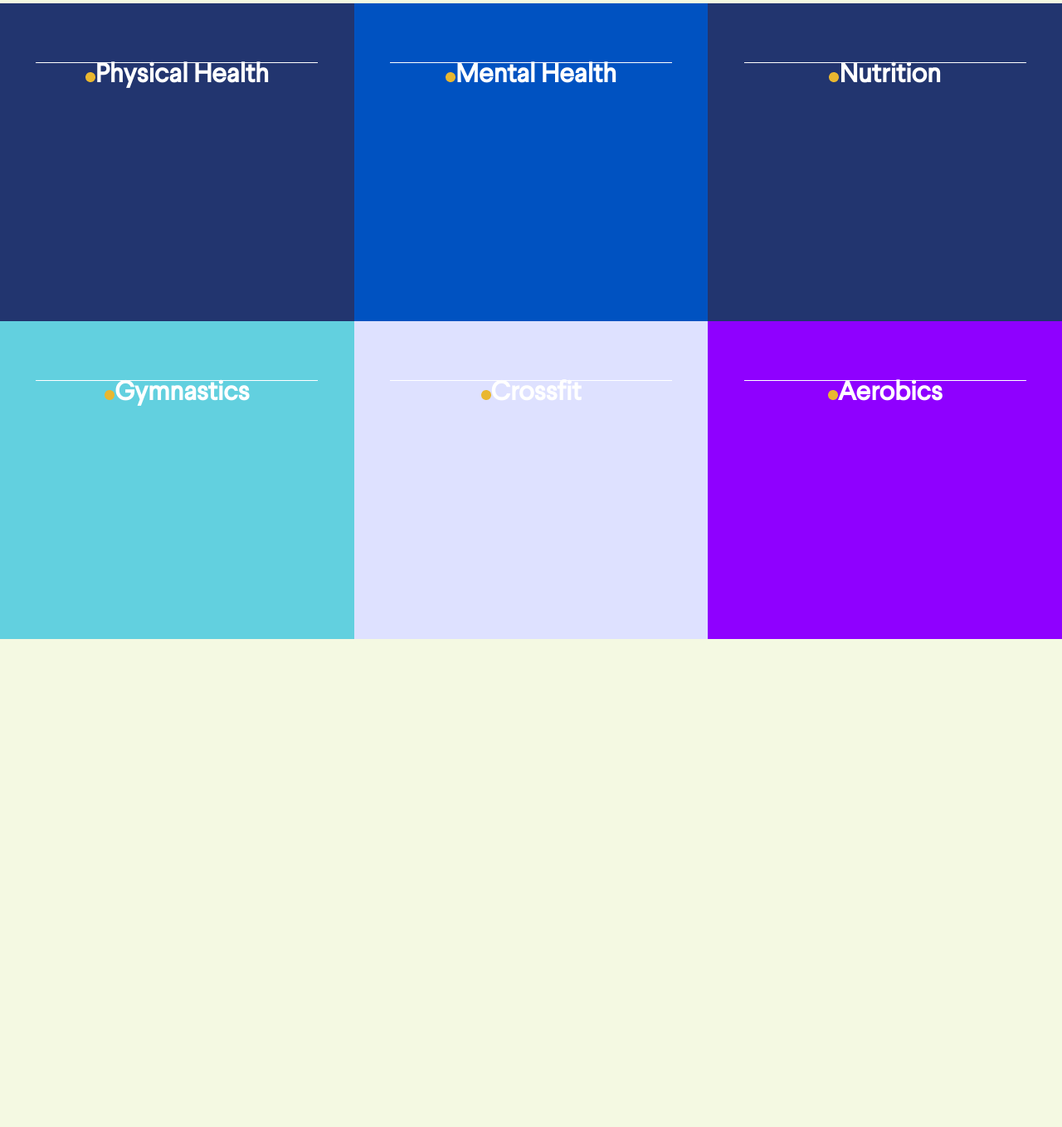
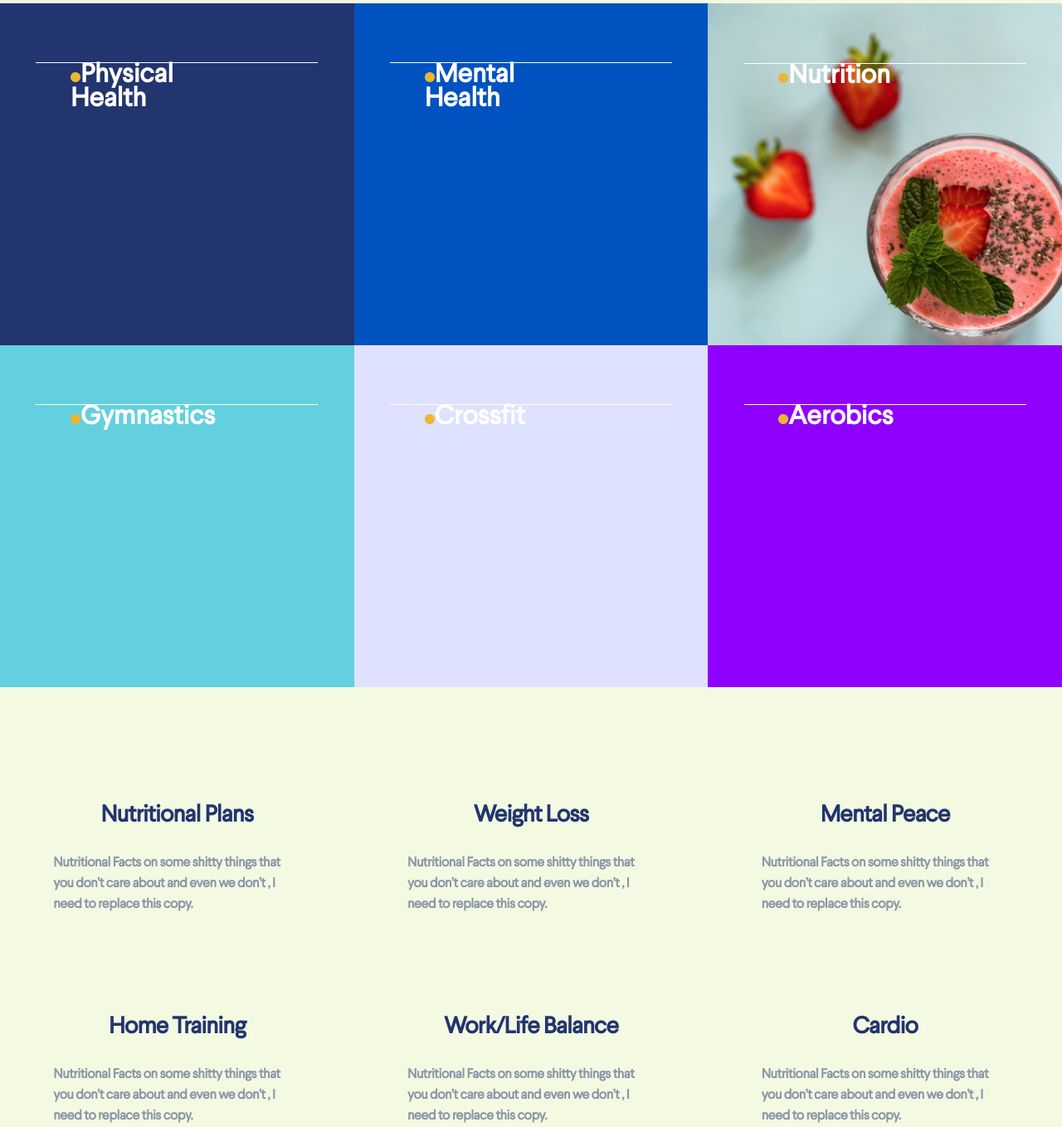
Before and after one commit to StreetKillah/portfolio_layout, a website: page app/index.html in a window 1280 px wide. Shown: the part 2254-3612 px from the top of the page at 83% size. Before the commit the page ends 3024 px from the top, so only its background shows below. Drawn offline with nearby package versions, Linux system fonts and the light colour scheme; a web font is replaced by a local one.

Commit message:
3rd commit

```diff
--- a/app/index.html
+++ b/app/index.html
@@ -80,13 +80,41 @@
   </section>
   <section class="activities">
         <div class="act__wrapper">
-          <div class="act physical"><div class="help__rect"></div><span><img src="./img/Ellipse2.png" alt="ell">Physical Health</span></div>
-          <div class="act mental"><div class="help__rect"></div><span><img src="./img/Ellipse2.png" alt="ell">Mental Health</span></div>
+          <div class="act physical"><div class="help__rect"></div><span><img src="./img/Ellipse2.png" alt="ell">Physical<br> Health</span></div>
+          <div class="act mental"><div class="help__rect"></div><span><img src="./img/Ellipse2.png" alt="ell">Mental<br> Health</span></div>
           <div class="act nutrition"><div class="help__rect"></div><span><img src="./img/Ellipse2.png" alt="ell">Nutrition</span></div>
           <div class="act gymnastics"><div class="help__rect"></div><span><img src="./img/Ellipse2.png" alt="ell">Gymnastics</span></div>
           <div class="act crossfit"><div class="help__rect"></div><span><img src="./img/Ellipse2.png" alt="ell">Crossfit</span></div>
           <div class="act aerobics"><div class="help__rect"></div><span><img src="./img/Ellipse2.png" alt="ell">Aerobics</span></div>
         </div>
+  </section>
+  <section class="white__blocks">
+    <div class="white__wrapper">
+      <div class="white__item">
+        <span>Nutritional Plans</span>
+        <span>Nutritional Facts on some shitty things that you don’t care about and even we don’t , I need to replace this copy.</span>
+      </div>
+      <div class="white__item">
+        <span>Weight Loss</span>
+        <span>Nutritional Facts on some shitty things that you don’t care about and even we don’t , I need to replace this copy.</span>
+      </div>
+      <div class="white__item">
+        <span>Mental Peace</span>
+        <span>Nutritional Facts on some shitty things that you don’t care about and even we don’t , I need to replace this copy.</span>
+      </div>
+      <div class="white__item">
+        <span>Home Training</span>
+        <span>Nutritional Facts on some shitty things that you don’t care about and even we don’t , I need to replace this copy.</span>
+      </div>
+      <div class="white__item">
+        <span>Work/Life Balance</span>
+        <span>Nutritional Facts on some shitty things that you don’t care about and even we don’t , I need to replace this copy.</span>
+      </div>
+      <div class="white__item">
+        <span>Cardio</span>
+        <span>Nutritional Facts on some shitty things that you don’t care about and even we don’t , I need to replace this copy.</span>
+      </div>
+    </div>
   </section>
 
   <script src="https://ajax.googleapis.com/ajax/libs/jquery/3.4.1/jquery.min.js"></script>
--- a/app/scss/style.scss
+++ b/app/scss/style.scss
@@ -319,7 +319,7 @@ body{
        .act{
            display:flex;
            flex-direction: column;
-           align-items: center;
+
        }
        .physical{
         background-color: #22356F;
@@ -330,10 +330,14 @@ body{
         line-height: 29px;
         letter-spacing: -0.006em;
         .help__rect{
+            align-self: center;
             width: 340px;
             height: 72px;
             background: #22356F;
             box-shadow: inset 0px -1px 0px #FFFFFF;
+           }
+           span{
+               margin-left: 85px;
            }
    }
      .mental{
@@ -344,25 +348,34 @@ body{
         line-height: 29px;
         letter-spacing: -0.006em;
         .help__rect{
+            align-self: center;
             width: 340px;
             height: 72px;
             background: #0052C1;
             box-shadow: inset 0px -1px 0px #FFFFFF;
            }
+           span{
+            margin-left: 85px;
+        }
     }
      .nutrition{
         background-color: #22356F;
-
+        background-image: url('../img/joanna-kosinska-340748.png');
+        background-size: 510px ;
         font-weight: bold;
         font-size: 32px;
         line-height: 29px;
         letter-spacing: -0.006em;
         .help__rect{
+            margin-top: 72px;
+            align-self: center;
             width: 340px;
-            height: 72px;
-            background: #22356F;
-            box-shadow: inset 0px -1px 0px #FFFFFF;
+            height: 1px;
+            background:  #FFFFFF;
            }
+           span{
+            margin-left: 85px;
+        }
     }
     .gymnastics{
         background-color: #62D0DF;
@@ -372,11 +385,15 @@ body{
         line-height: 29px;
         letter-spacing: -0.006em;
         .help__rect{
+            align-self: center;
             width: 340px;
             height: 72px;
             background: #62D0DF;
             box-shadow: inset 0px -1px 0px #FFFFFF;
            }
+           span{
+            margin-left: 85px;
+        }
     }
      .crossfit{
         background-color: #DEE1FF;
@@ -386,11 +403,15 @@ body{
         line-height: 29px;
         letter-spacing: -0.006em;
         .help__rect{
+            align-self: center;
             width: 340px;
             height: 72px;
             background: #DEE1FF;
             box-shadow: inset 0px -1px 0px #FFFFFF;
            }
+           span{
+            margin-left: 85px;
+        }
     }
      .aerobics{
         background-color: #8F00FF;
@@ -400,12 +421,49 @@ body{
         line-height: 29px;
         letter-spacing: -0.006em;
         .help__rect{
+            align-self: center;
             width: 340px;
             height: 72px;
             background: #8F00FF;
             box-shadow: inset 0px -1px 0px #FFFFFF;
            }
+           span{
+            margin-left: 85px;
+        }
     }
    }
 
+    /*-------------------------------------------------W H I T E  B L O C K S--------------------------------------------------------------*/
+
+    .white__blocks{
+        margin-top: 20px;
+    }
+    .white__wrapper{
+        display: grid;
+        grid-template-columns: 1fr 1fr 1fr;
+        grid-template-rows: 2fr 2fr;
+        .white__item{
+            display: flex;
+            flex-direction: column;
+            align-items: center;
+            span:nth-child(1){
+                margin-top: 119px;
+                font-size: 28px;
+                line-height: 33px;
+                letter-spacing: -0.03em;
+                color: #22356F;
+            }
+            span:nth-child(2){
+                margin-top: 28px;
+                width: 298px;
+                font-size: 16px;
+                line-height: 25px;
+                letter-spacing: -0.03em;
+                color: rgba(34, 53, 111, 0.5);
+            }
+        }
+
+    }
+
+
 @import "media";
```
Also changed, not shown: app/css/style.min.css, app/img/joanna-kosinska-340748.png (added).
